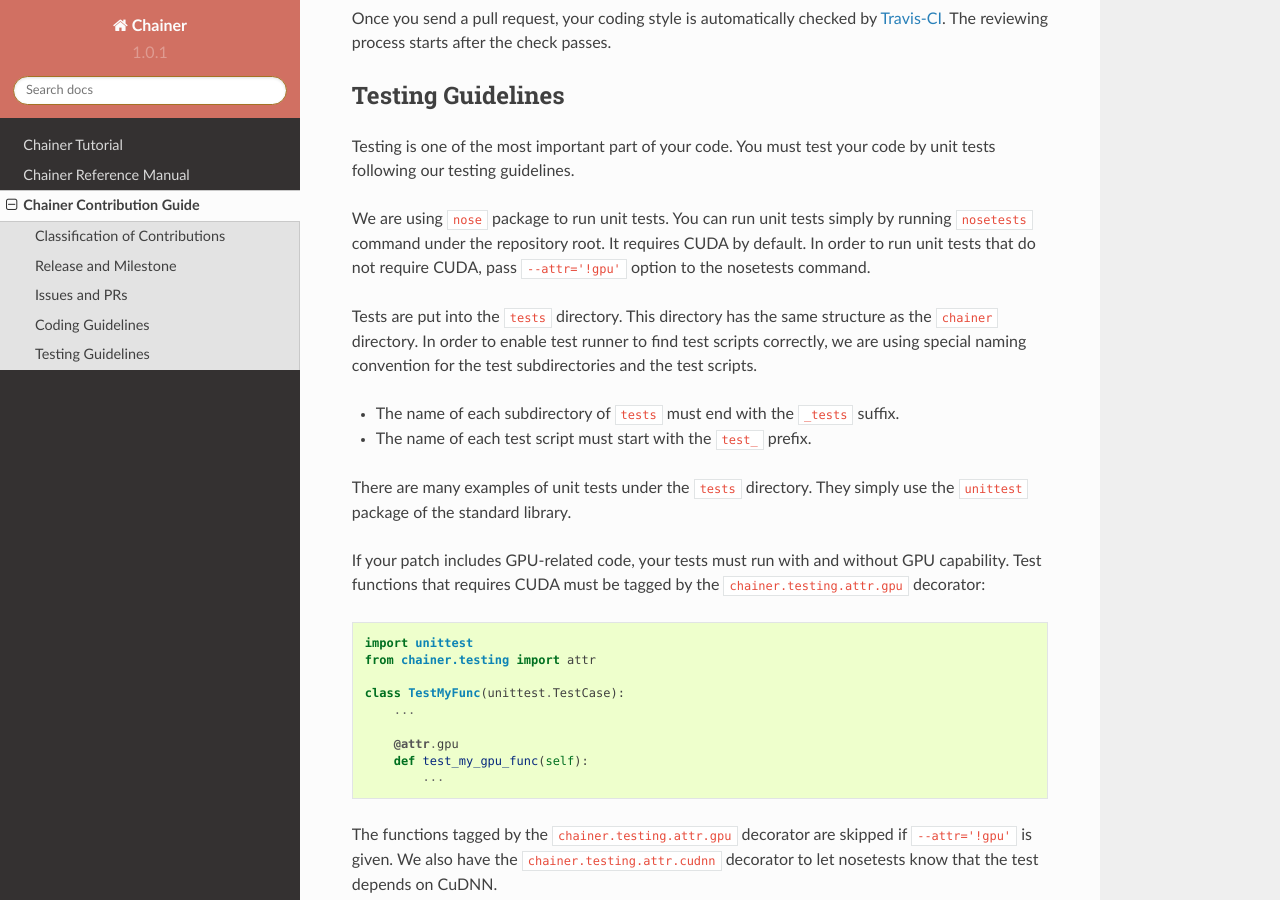
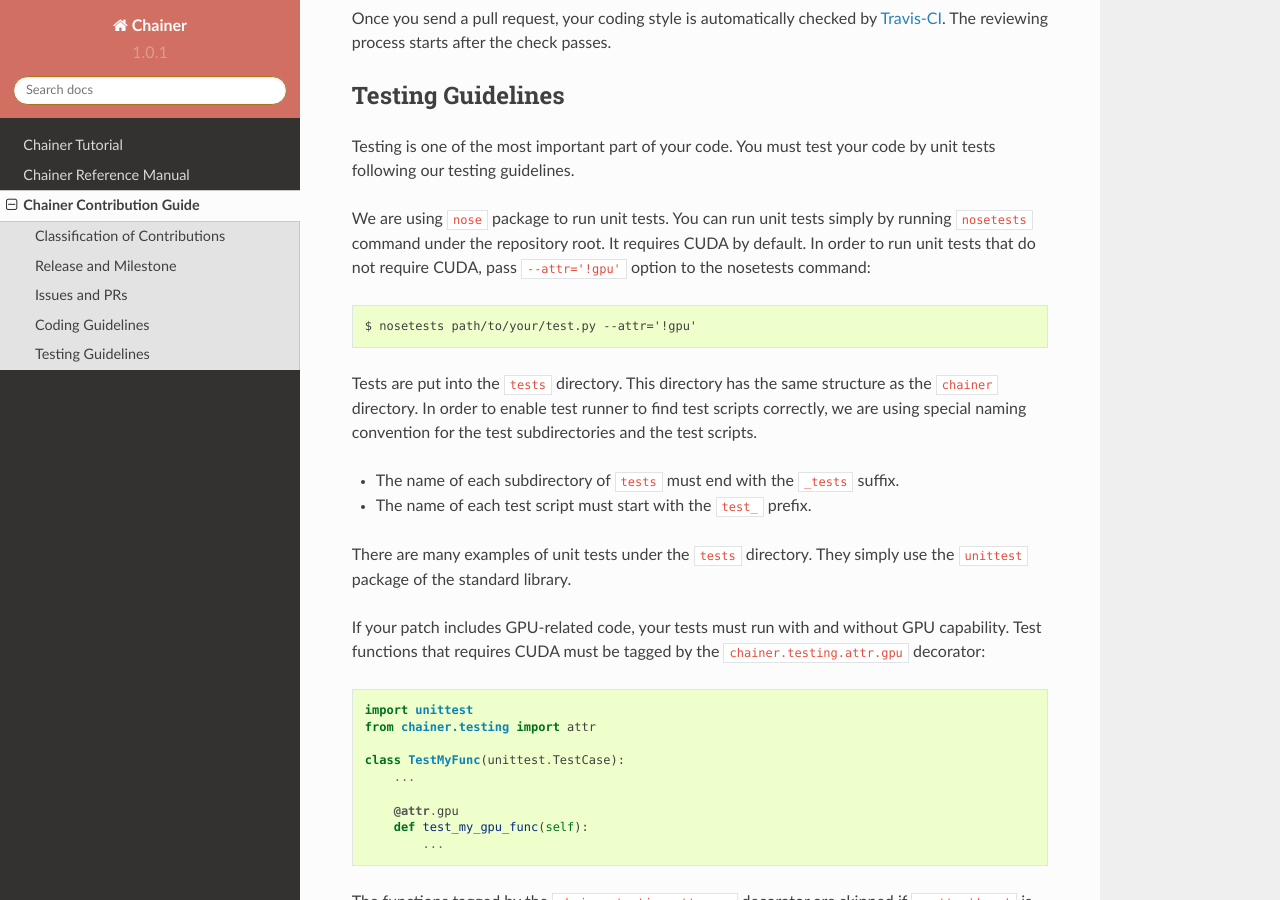
Before and after one commit to mitmul/intel-chainer, a Sphinx documentation site: the page built from docs/source/contribution.rst, in a window 1280 px wide and 900 px high, scrolled down 3060 px. Built offline with Sphinx 7.4.7 and the Read the Docs theme 2.0.0, drawn with Linux system fonts in a browser that asks for light colours.

Commit message:
Add sample command line to run CPU-only test

```diff
--- a/docs/source/contribution.rst
+++ b/docs/source/contribution.rst
@@ -133,7 +133,9 @@
 We are using ``nose`` package to run unit tests.
 You can run unit tests simply by running ``nosetests`` command under the repository root.
 It requires CUDA by default.
-In order to run unit tests that do not require CUDA, pass ``--attr='!gpu'`` option to the nosetests command.
+In order to run unit tests that do not require CUDA, pass ``--attr='!gpu'`` option to the nosetests command::
+
+  $ nosetests path/to/your/test.py --attr='!gpu'
 
 Tests are put into the ``tests`` directory.
 This directory has the same structure as the ``chainer`` directory.
```
